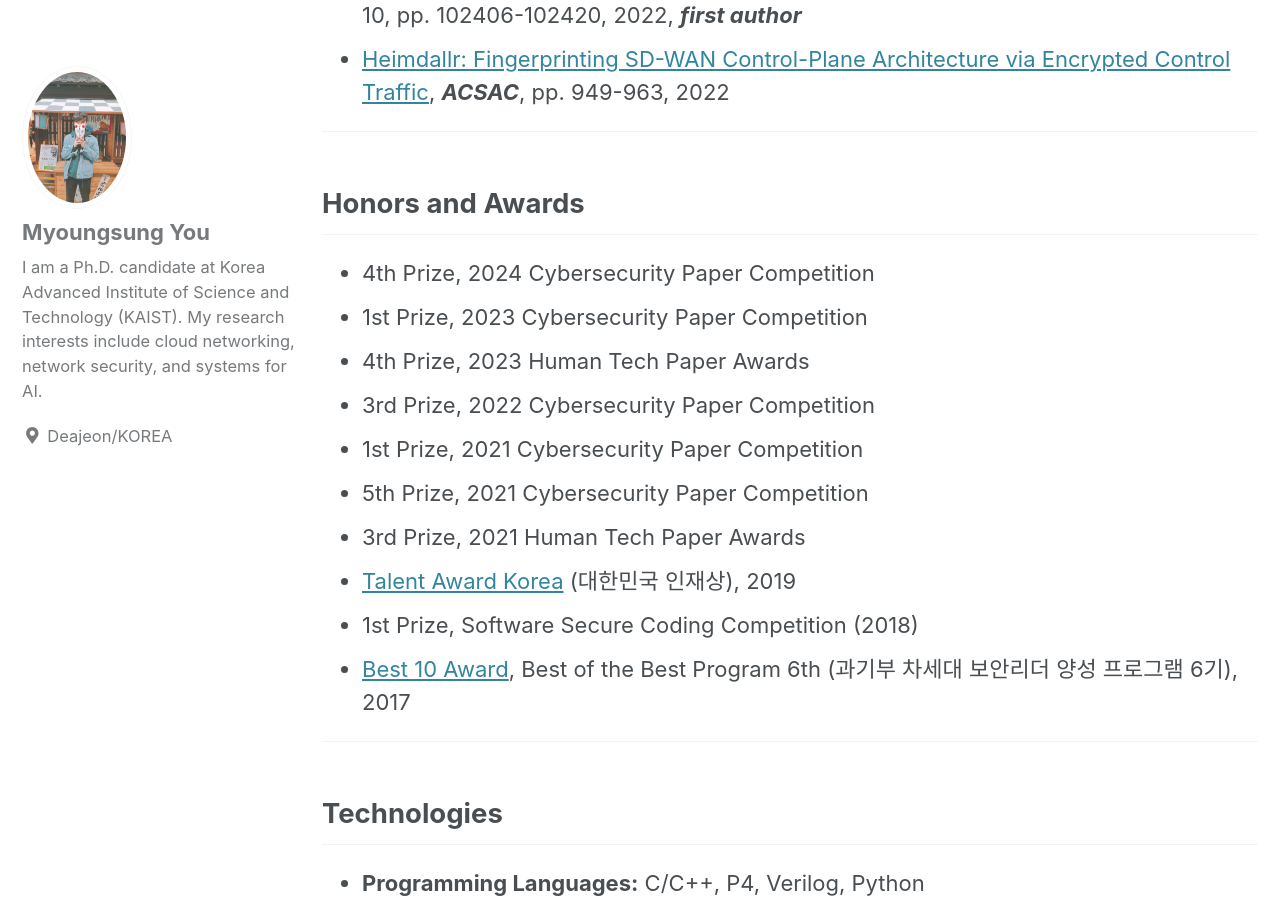
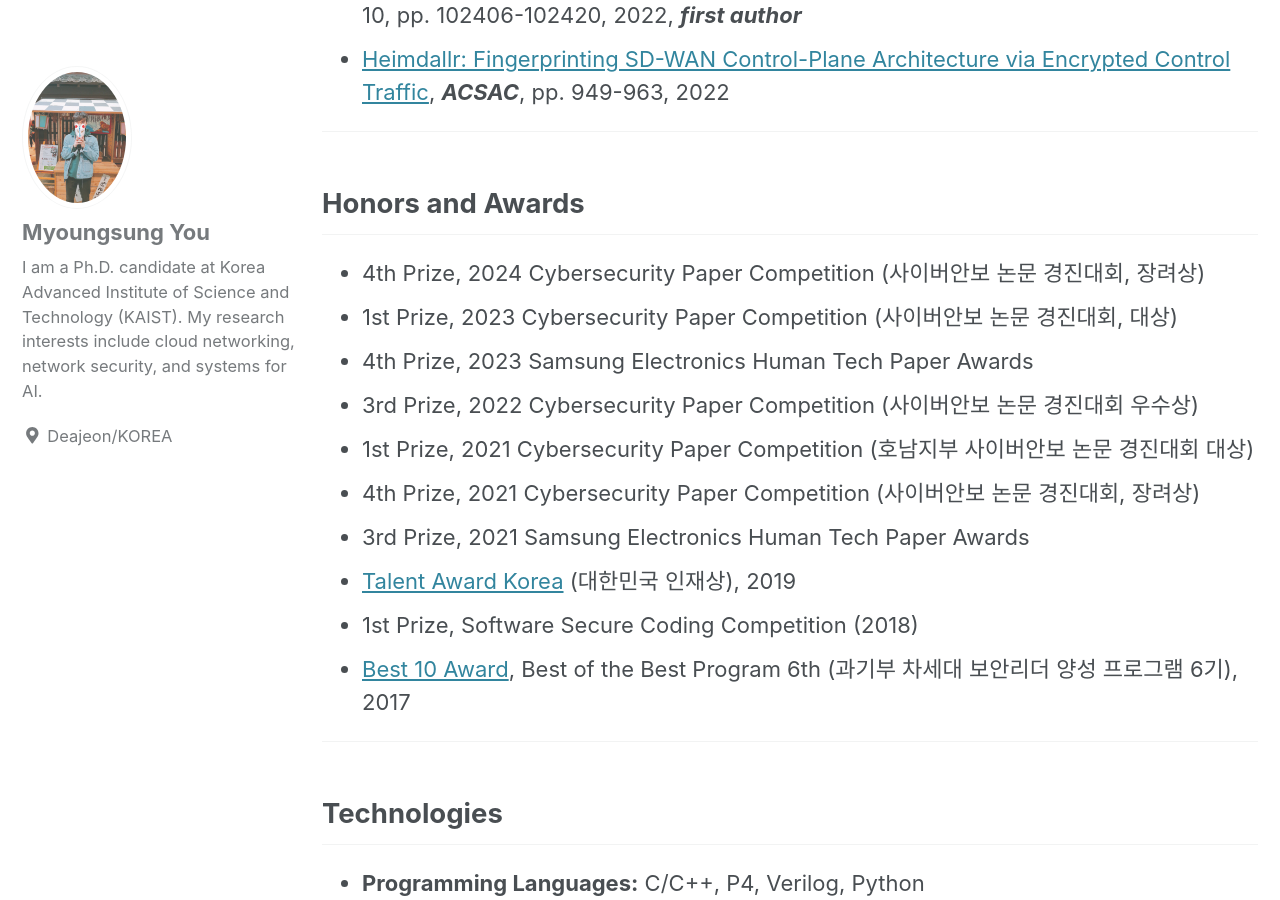
Before and after one commit to Famous7/famous7.github.io, a Jekyll site: the page built from _posts/2018-05-20-cv.md, in a window 1280 px wide and 900 px high, scrolled down 3918 px. Built offline with Jekyll 4.4.1, drawn with Linux system fonts in a browser that asks for light colours; cached includes are drawn as plain includes; nearby versions of some CDN libraries; our own code applies the rules of GitHub Pages for plain Markdown files.

Commit message:
Update 2018-05-20-cv.md

```diff
--- a/_posts/2018-05-20-cv.md
+++ b/_posts/2018-05-20-cv.md
@@ -76,13 +76,13 @@ I am a researcher committed to pioneering advancements in cloud networking throu
 ---
 
 ## Honors and Awards
-- 4th Prize, 2024 Cybersecurity Paper Competition
-- 1st Prize, 2023 Cybersecurity Paper Competition
-- 4th Prize, 2023 Human Tech Paper Awards
-- 3rd Prize, 2022 Cybersecurity Paper Competition
-- 1st Prize, 2021 Cybersecurity Paper Competition
-- 5th Prize, 2021 Cybersecurity Paper Competition
-- 3rd Prize, 2021 Human Tech Paper Awards
+- 4th Prize, 2024 Cybersecurity Paper Competition (사이버안보 논문 경진대회, 장려상)
+- 1st Prize, 2023 Cybersecurity Paper Competition (사이버안보 논문 경진대회, 대상)
+- 4th Prize, 2023 Samsung Electronics Human Tech Paper Awards
+- 3rd Prize, 2022 Cybersecurity Paper Competition (사이버안보 논문 경진대회 우수상)
+- 1st Prize, 2021 Cybersecurity Paper Competition (호남지부 사이버안보 논문 경진대회 대상)
+- 4th Prize, 2021 Cybersecurity Paper Competition (사이버안보 논문 경진대회, 장려상)
+- 3rd Prize, 2021 Samsung Electronics Human Tech Paper Awards
 - [Talent Award Korea](https://www.moe.go.kr/boardCnts/viewRenew.do?boardID=333&boardSeq=100411&lev=0&searchType=null&statusYN=W&page=1&s=moe&m=020501&opType=N) (대한민국 인재상), 2019
 - 1st Prize, Software Secure Coding Competition (2018)
 - [Best 10 Award](https://www.kitribob.kr/trainee_walk/hall), Best of the Best Program 6th (과기부 차세대 보안리더 양성 프로그램 6기), 2017
```
